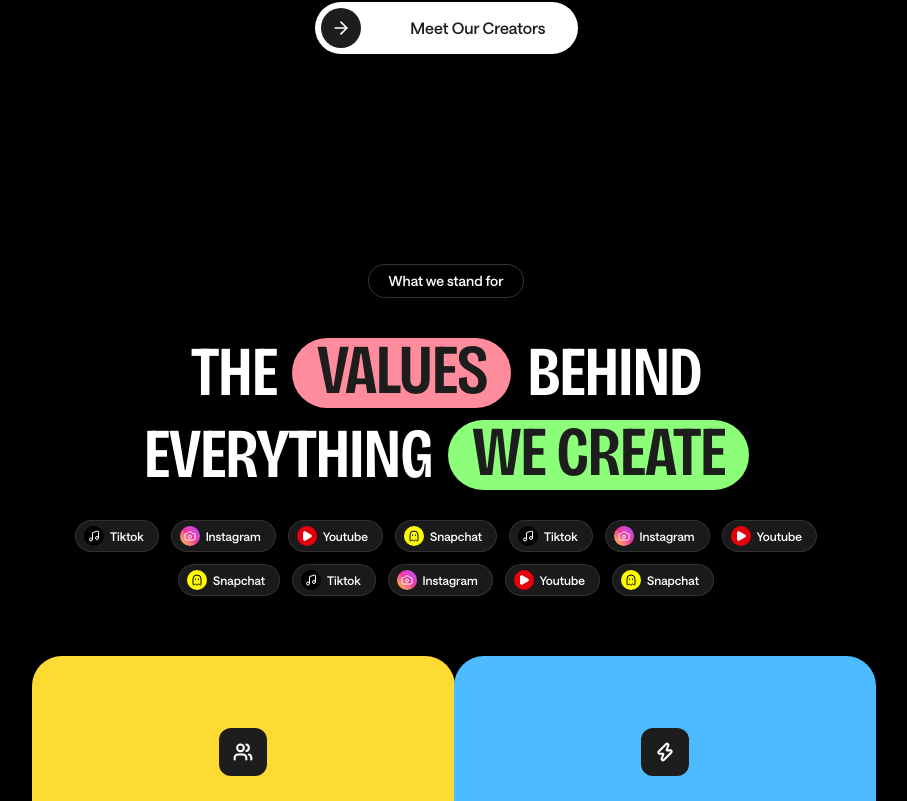
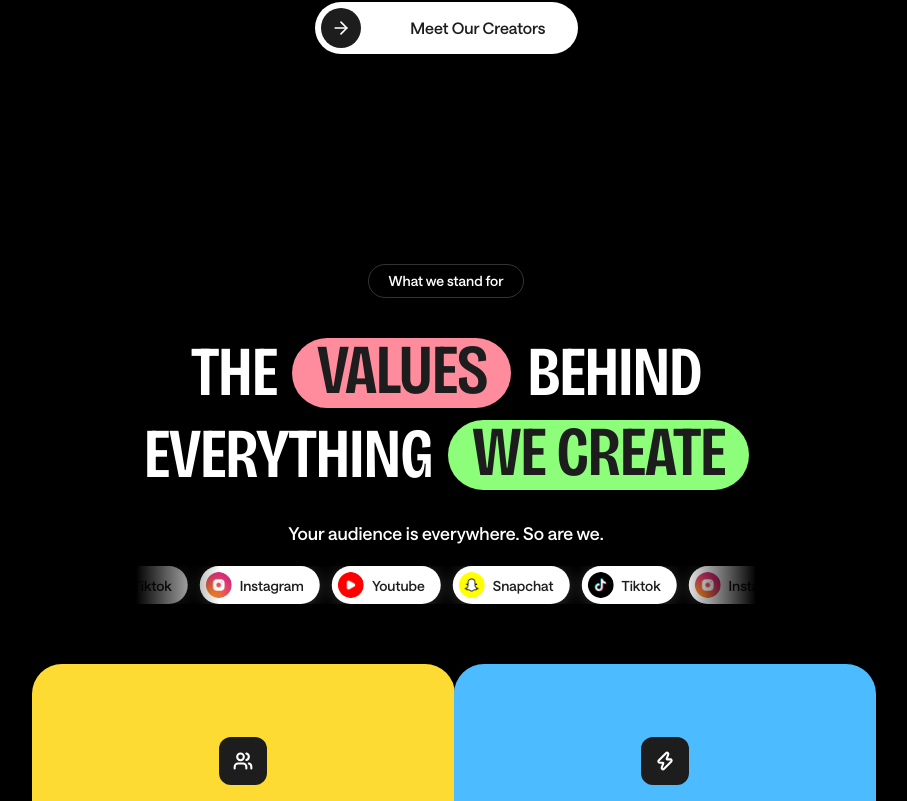
Before and after one commit to ahsan693/Think-wild, a Next.js app: page /about in a window 1280 px wide. Shown: the part 1975-2776 px from the top of the page, without its empty margins (194-1101 px from the left). Built offline with nearby package versions, Linux system fonts and the light colour scheme.

Commit message:
added new feature

```diff
--- a/app/components/about/about.tsx
+++ b/app/components/about/about.tsx
@@ -1,5 +1,6 @@
 import Header from '@/app/components/header/header';
 import Footer from '@/app/components/footer/footer';
+import SocialTicker from '@/app/components/social-ticker';
 import CtaOrbitSection from '@/app/components/home/cta-orbit-section';
 import { ArrowRight, BadgeCheck } from 'lucide-react';
 import {
@@ -12,8 +13,6 @@ import {
 import { CTA_ORBIT_DATA } from '@/lib/data/ctaorbitdata';
 
 export default function AboutPage() {
-  const valuesTickerItems = [...ABOUT_VALUES_DATA.ticker, ...ABOUT_VALUES_DATA.ticker, ...ABOUT_VALUES_DATA.ticker];
-
   return (
     <main className="min-h-screen w-full bg-black text-white flex flex-col overflow-x-clip font-[family-name:var(--font-saans)]">
       <Header />
@@ -258,16 +257,7 @@ export default function AboutPage() {
               ))}
             </h2>
 
-            <div className="flex items-center justify-center gap-[12px] flex-wrap">
-              {valuesTickerItems.map((platform, idx) => (
-                <div key={idx} className="flex items-center h-[32px] bg-[#1A1A1A] border border-white/10 rounded-full pl-[8px] pr-[14px] py-[4px] gap-[6px] shrink-0">
-                  <div className={`flex items-center justify-center w-[20px] h-[20px] rounded-full ${platform.bgColor}`}>
-                    <platform.icon className={`w-3 h-3 ${platform.iconClassName}`} />
-                  </div>
-                  <span className="type-136 text-white">{platform.name}</span>
-                </div>
-              ))}
-            </div>
+            <SocialTicker />
           </div>
 
           <div className="grid grid-cols-1 md:grid-cols-2 gap-x-[15px] gap-y-[17px] w-full max-w-[860px]">
--- a/app/components/home/home.tsx
+++ b/app/components/home/home.tsx
@@ -3,7 +3,7 @@ import Footer from '@/app/components/footer/footer';
 import ShowcaseCarousel from '@/app/components/home/showcase-carousel';
 import ProcessStory from '@/app/components/home/process-story';
 import CtaOrbitSection from '@/app/components/home/cta-orbit-section';
-import Image from 'next/image';
+import SocialTicker from '@/app/components/social-ticker';
 import {
   ArrowRight, Heart, MessageCircle, ArrowUpRight, BadgeCheck,
   Check,
@@ -21,14 +21,12 @@ import {
   HOME_PROCESS,
   HOME_SERVICES,
   HOME_SHOWCASE,
-  HOME_SOCIAL_TICKER,
   HOME_WHY_US,
 } from '@/lib/data/homedata';
 // import { Bricolage_Grotesque } from 'next/font/google';
 
 export default function Home() {
   const carouselItems = [...HOME_HERO.creators, ...HOME_HERO.creators, ...HOME_HERO.creators];
-  const tickerItems = Array.from({ length: 5 }, () => HOME_SOCIAL_TICKER.platforms).flat();
   const capabilitiesTicker = Array.from({ length: 4 }, () => HOME_CAPABILITIES.ticker).flat();
   const capabilityIcons = {
     check: CheckCircle2,
@@ -135,31 +133,7 @@ export default function Home() {
         {/* =========================================
             SOCIAL TICKER SECTION
         ========================================= */}
-        <div className="w-full flex flex-col items-center mt-[40px] pt-[29px]">
-          <p className="text-[17.7px] font-medium text-white mb-[20px]">
-            {HOME_SOCIAL_TICKER.heading}
-          </p>
-          <div className="relative w-full max-w-[620px] h-[38px] flex items-center overflow-hidden">
-            <div className="absolute left-0 top-0 z-10 w-[84px] h-[40px] bg-gradient-to-r from-black to-transparent pointer-events-none" />
-            <div className="flex w-max social-platform-marquee items-center gap-[12px]">
-              {tickerItems.map((platform, idx) => {
-                return (
-                  <div key={`${platform.name}-${idx}`} className="social-platform-capsule flex items-center h-[38px] bg-white rounded-full pl-[6px] pr-[16px] py-[6px] gap-[8px] shrink-0">
-                    <Image
-                      src={platform.iconUrl}
-                      alt=""
-                      width={26}
-                      height={26}
-                      className="w-[26px] h-[26px] rounded-full shrink-0"
-                    />
-                    <span className="text-[14px] font-medium text-[#1D1D1D]">{platform.name}</span>
-                  </div>
-                );
-              })}
-            </div>
-            <div className="absolute right-0 top-0 z-10 w-[76px] h-[38px] bg-gradient-to-l from-black to-transparent pointer-events-none" />
-          </div>
-        </div>
+        <SocialTicker className="mt-[40px] pt-[29px]" />
 
         {/* =========================================
             CONTENT PARAGRAPH SECTION
--- /dev/null
+++ b/app/components/social-ticker.tsx
@@ -0,0 +1,44 @@
+import Image from 'next/image';
+import { HOME_SOCIAL_TICKER } from '@/lib/data/homedata';
+
+type SocialTickerProps = {
+  className?: string;
+};
+
+export default function SocialTicker({ className = '' }: SocialTickerProps) {
+  const tickerItems = Array.from(
+    { length: 5 },
+    () => HOME_SOCIAL_TICKER.platforms,
+  ).flat();
+
+  return (
+    <div className={`flex w-full flex-col items-center ${className}`}>
+      <p className="mb-[20px] text-[17.7px] font-medium text-white">
+        {HOME_SOCIAL_TICKER.heading}
+      </p>
+      <div className="relative flex h-[38px] w-full max-w-[620px] items-center overflow-hidden">
+        <div className="pointer-events-none absolute left-0 top-0 z-10 h-[40px] w-[84px] bg-gradient-to-r from-black to-transparent" />
+        <div className="social-platform-marquee flex w-max items-center gap-[12px]">
+          {tickerItems.map((platform, idx) => (
+            <div
+              key={`${platform.name}-${idx}`}
+              className="social-platform-capsule flex h-[38px] shrink-0 items-center gap-[8px] rounded-full bg-white py-[6px] pl-[6px] pr-[16px]"
+            >
+              <Image
+                src={platform.iconUrl}
+                alt=""
+                width={26}
+                height={26}
+                className="h-[26px] w-[26px] shrink-0 rounded-full"
+              />
+              <span className="text-[14px] font-medium text-[#1D1D1D]">
+                {platform.name}
+              </span>
+            </div>
+          ))}
+        </div>
+        <div className="pointer-events-none absolute right-0 top-0 z-10 h-[38px] w-[76px] bg-gradient-to-l from-black to-transparent" />
+      </div>
+    </div>
+  );
+}
--- a/lib/data/aboutdata.ts
+++ b/lib/data/aboutdata.ts
@@ -1,18 +1,13 @@
 import {
   ArrowRight,
   ArrowUpRight,
-  Camera,
-  Ghost,
   Handshake,
   Heart,
   MessageCircle,
   MessageSquare,
-  Music,
-  Play,
   Star,
   Users,
   Zap,
-  type LucideIcon,
 } from 'lucide-react';
 
 export const ABOUT_HERO_DATA = {
@@ -25,11 +20,11 @@ export const ABOUT_HERO_DATA = {
   action: 'See our work',
   images: {
     phoneVideo:
-      'https://images.pexels.com/photos/8348981/pexels-photo-8348981.jpeg?auto=compress&cs=tinysrgb&w=800',
+      '/Think-Wild-Media-Developer-Assets/Images/desktop/about/01-about-hero/images/originals/1.jpg',
     bgLeft:
-      'https://images.pexels.com/photos/3184418/pexels-photo-3184418.jpeg?auto=compress&cs=tinysrgb&w=800',
+      '/Think-Wild-Media-Developer-Assets/Images/desktop/about/01-about-hero/images/originals/6a018c163190c0cf03857405-2f6a113c1d45457fc67c98ca7e-about3-mp4-m--1404-16267--source.jpg',
     bgRight:
-      'https://images.pexels.com/photos/5348252/pexels-photo-5348252.jpeg?auto=compress&cs=tinysrgb&w=800',
+      '/Think-Wild-Media-Developer-Assets/Images/desktop/about/01-about-hero/images/originals/6a018c163190c0cf03857405-2f6a113c5c9b30e5440636007e-about1-mp4-m--1404-16283--source.jpg',
     author: '@daniel_foster',
     caption:
       'The best headphones for music with noise cancelling blend of superior sound, comfort in 2026.',
@@ -133,8 +128,6 @@ export const ABOUT_STORY_DATA = {
   },
 } as const;
 
-type AboutIcon = LucideIcon;
-
 export const ABOUT_VALUES_DATA = {
   eyebrow: 'What we stand for',
   headingRows: [
@@ -180,37 +173,6 @@ export const ABOUT_VALUES_DATA = {
       icon: Handshake,
     },
   ],
-  ticker: [
-    {
-      name: 'Tiktok',
-      icon: Music,
-      iconClassName: 'text-white',
-      bgColor: 'bg-black',
-    },
-    {
-      name: 'Instagram',
-      icon: Camera,
-      iconClassName: 'text-white',
-      bgColor: 'bg-gradient-to-tr from-yellow-400 via-pink-500 to-purple-500',
-    },
-    {
-      name: 'Youtube',
-      icon: Play,
-      iconClassName: 'text-white fill-white',
-      bgColor: 'bg-red-600',
-    },
-    {
-      name: 'Snapchat',
-      icon: Ghost,
-      iconClassName: 'text-black',
-      bgColor: 'bg-[#FFFC00]',
-    },
-  ] satisfies {
-    name: string;
-    icon: AboutIcon;
-    iconClassName: string;
-    bgColor: string;
-  }[],
 } as const;
 
 export const CREATIVE_PARTNERSHIP_DATA = {
```
Also changed, not shown: public/Think-Wild-Media-Developer-Assets/Images/desktop/about/01-about-hero/images/originals/1.jpg (renamed from public/Think-Wild-Media-Developer-Assets/Images/desktop/home/01-hero-creator-marketing/images/originals/1.jpg).
